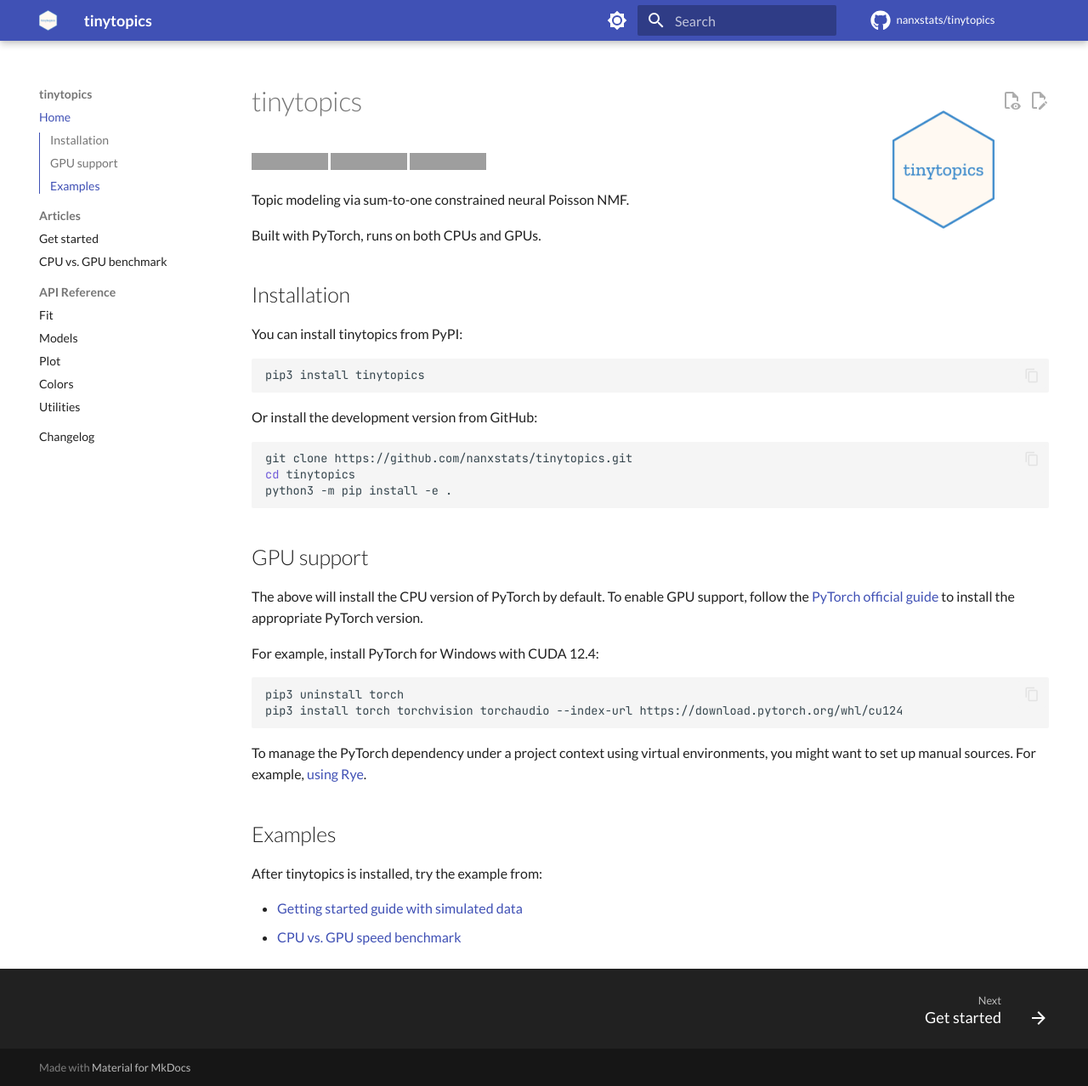
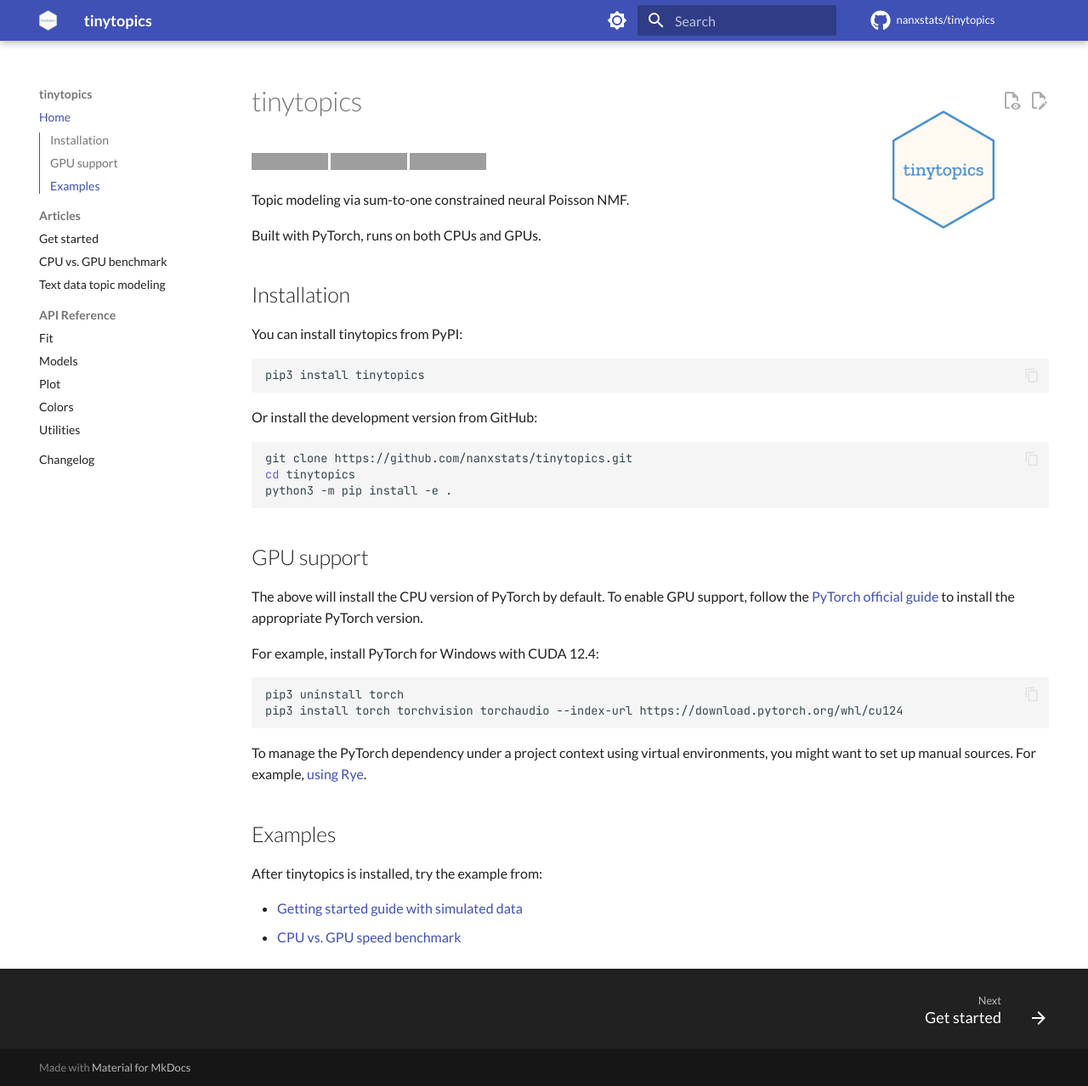
Before and after one commit to nanxstats/tinytopics, an MkDocs documentation site: the page built from docs/index.md, in a window 1280 px wide and 1278 px high. Shown: the whole window at 85% size. Built offline with MkDocs 1.6.1 and Material for MkDocs 9.7.7, drawn with Linux system fonts in a browser that asks for light colours; comment, search, counter and statistics services are not loaded; grey boxes are pictures that could not be loaded.

Commit message:
Add new article to mkdocs

```diff
--- a/mkdocs.yml
+++ b/mkdocs.yml
@@ -10,6 +10,7 @@
   - Articles:
     - articles/get-started.md
     - articles/benchmark.md
+    - articles/text.md
   - API Reference:
     - Fit: reference/fit.md
     - Models: reference/models.md
```
Also changed, not shown: 1 other file.
